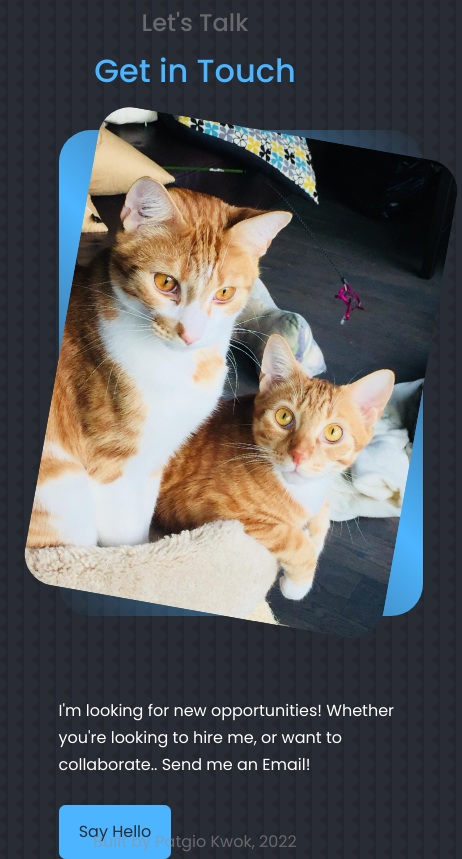
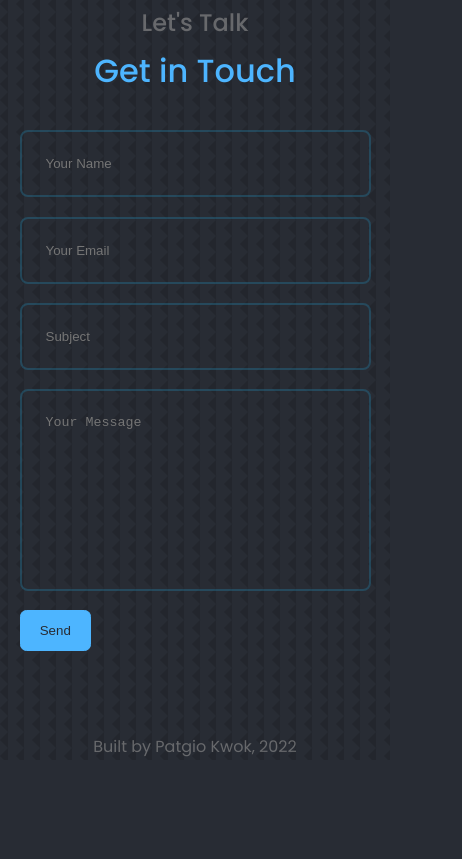
Before and after one commit to PatgioK/portfolio-site, a React (Create React App) app: page / in a window 390 px wide. Shown: the part 7700-8559 px from the top of the page, 462 px wide, since content can reach past the window. After the commit the page ends 8460 px from the top, so only its background shows below. Built offline with nearby package versions, Linux system fonts and the light colour scheme.

Commit message:
npm install emailjs-com --save ,and fixed typescript ref prop error, contact section responsive styling

```diff
--- a/package.json
+++ b/package.json
@@ -12,6 +12,7 @@
     "@types/react": "^18.0.17",
     "@types/react-dom": "^18.0.6",
     "axios": "^0.27.2",
+    "emailjs-com": "^3.2.0",
     "react": "^18.2.0",
     "react-dom": "^18.2.0",
     "react-icons": "^4.4.0",
--- a/src/Components/contact/Contact.tsx
+++ b/src/Components/contact/Contact.tsx
@@ -1,22 +1,54 @@
 import React from 'react'
 import './contact.css'
+import { AiOutlineMail } from 'react-icons/ai'
+import { useRef } from 'react';
+import emailjs from 'emailjs-com'
 
 export default function Contact() {
+
+  // https://www.emailjs.com/docs/examples/reactjs/
+
+  // https://github.com/DefinitelyTyped/DefinitelyTyped/issues/35572
+  // useref return type clashes with ref prop type
+  const form = useRef<HTMLFormElement>(null);
+
+  const sendEmail = (e: any) => {
+    e.preventDefault();
+
+    emailjs.sendForm('service_6fam00b', 'template_jj72sjn', form.current as HTMLFormElement, '_uGKsTxhg6SLylfs-')
+      .then((result) => {
+        console.log(result.text);
+      }, (error) => {
+        console.log(error.text);
+      });
+  };
+
   return (
     <section id='contact'>
       <h5>Let's Talk</h5>
       <h2>Get in Touch</h2>
+      {/*
+      <p>I'm looking for new opportunities! Whether you're looking to hire me, or want to collaborate.. Send me an Email!</p>
+          <div>
+            <br />
+          <a href="mailto:patgiok@gmail.com" className='btn btn-primary'><AiOutlineMail />Say Hello</a>
+            <br />
+            <br />
+
+          </div>  */}
       <div className="container contact__container">
         <div className="contact__image-bg">
           <img className='contact__image-pic' src={process.env.PUBLIC_URL + `/images/TP.jpg`} />
         </div>
-        <div className="contact__content">
-          <p>I'm looking for new opportunities! Whether you're looking to hire me, or want to collaborate.. Send me an Email!</p>
-          <div>
-            <br />
-          <a href="mailto:patgiok@gmail.com" className='btn btn-primary'>Say Hello</a>
+        <div className="contact__form">
 
-          </div>
+          <form ref={form} onSubmit={sendEmail} className='emailform'>
+            <input type='text' name='name' placeholder='Your Name' required />
+            <input type='email' name='email' placeholder='Your Email' required />
+            <input type='text' name='subject' placeholder='Subject' required />
+            <textarea name="" id="" rows={10} placeholder="Your Message" required></textarea>
+            <button type='submit' className='btn btn-primary'>Send</button>
+          </form>
         </div>
       </div>
     </section>
--- a/src/Components/contact/contact.css
+++ b/src/Components/contact/contact.css
@@ -1,4 +1,3 @@
-
 .contact__container {
     display: grid;
     grid-template-columns: 35% 50%;
@@ -12,7 +11,7 @@
     border-radius: 2rem;
 }
 
-.contact__image-pic{
+.contact__image-pic {
     border-radius: 2rem;
     overflow: hidden;
     transform: rotate(10deg);
@@ -23,32 +22,62 @@
     transform: rotate(0deg);
 }
 
-.contact__content {
-    margin-top: 40%;
-    display: block;
-    align-items: center;
-    justify-content: center;
+.contact__form {
+    /* margin-top: 30%; */
+}
+
+.emailform {
+    display: flex;
+    flex-direction: column;
+    gap: 1.2rem;
+}
+
+.emailform input,
+textarea {
+    color: var(--color-white);
+    width: 100%;
+    padding: 1.5rem;
+    border-radius: 0.5rem;
+    background: transparent;
+    border: 2px solid var(--color-primary-variant);
+    resize: none;
 }
 
 
 /* Media Queries MEDIUM device size */
 @media screen and (max-width: 1024px) {
-    .contact__container{
+    .contact__container {
+        margin-left: 5rem;
         grid-template-columns: 1fr;
-        gap: 0.5rem;
-        width: 70%;
+        grid-template-columns: 35% 50%;
+        gap: 5%;
+        width: var(--container-width-md);
     }
 
-    .contact__content {
-        margin-top: 20%;
+    .contact__form {
+        /* margin-top: 20%; */
     }
 }
 
 
 /* Media Queries SMALL device size */
 @media screen and (max-width: 600px) {
-    .contact__content {
-        margin-top: 20%;
+
+    .contact__container {
+        margin-left: auto;
+        grid-template-columns: 1fr;
+        width: var(--container-width-sm)
     }
 
+    .contact__form {
+        /* margin-top: 20%; */
+    }
+
+    .contact__image-bg {
+
+        display: none;
+    }
+    .contact__image-pic {
+        display: none;
+    }
 }
```
Also changed, not shown: 1 other file (tests, documents, lock files or other folders).
